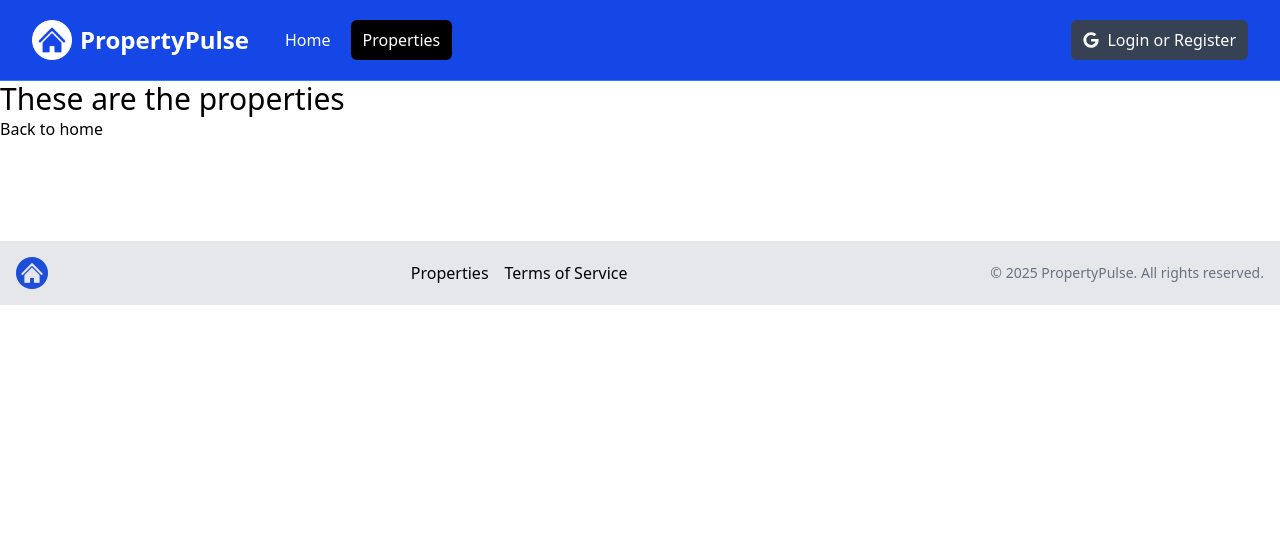
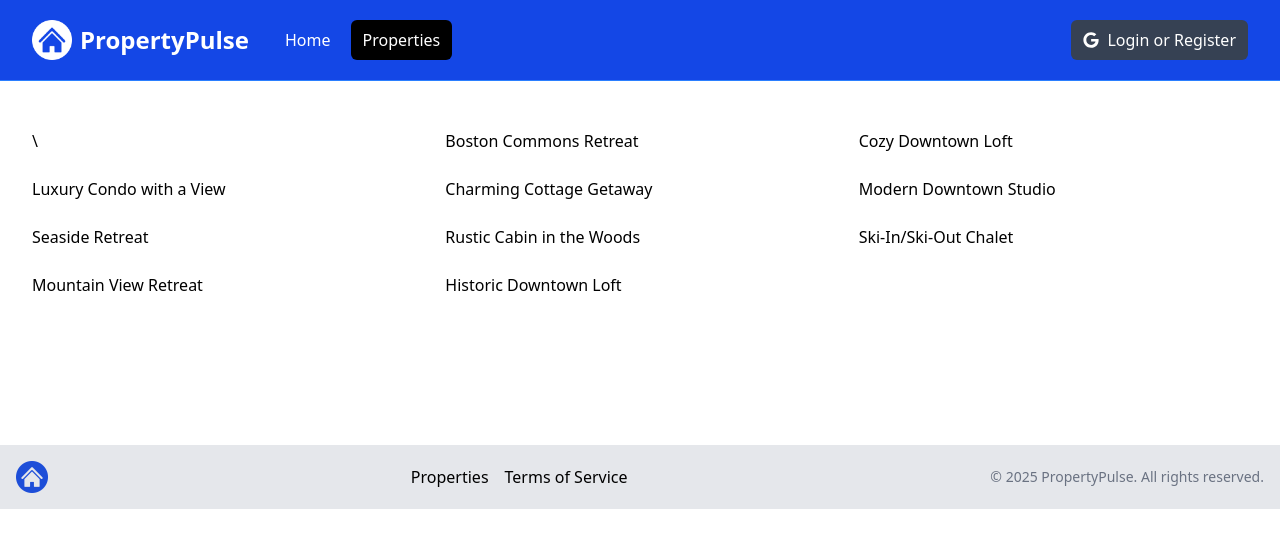
Before and after one commit to sandeshkhadka10/PropertyRental, a Next.js app: page /properties in a window 1280 px wide. Shown: the top 548 px of the page. Built offline with nearby package versions, Linux system fonts and the light colour scheme.

Commit message:
working over the properties page

```diff
--- a/app/properties/page.jsx
+++ b/app/properties/page.jsx
@@ -1,15 +1,18 @@
-import Link from "next/link";
+import properties from '@/properties.json';
 
 const PropertiesPage = () => {
     return (
-        <div>
-            <h1 className="text-3xl">These are the properties</h1>
-            <Link href='/'>
-                Back to home
-            </Link>
-
-
-        </div>
+        <section className="px-4 py-6">
+            <div className="container-xl lg:container m-auto px-4 py-6">
+                <div className="grid grid-cols-1 md:grid-cols-3 gap-6">\
+                    {properties.map((property)=>(
+                        <div>
+                            {property.name}
+                        </div>
+                    ))}
+                </div>
+            </div>
+        </section>
     )
 }
 
```
